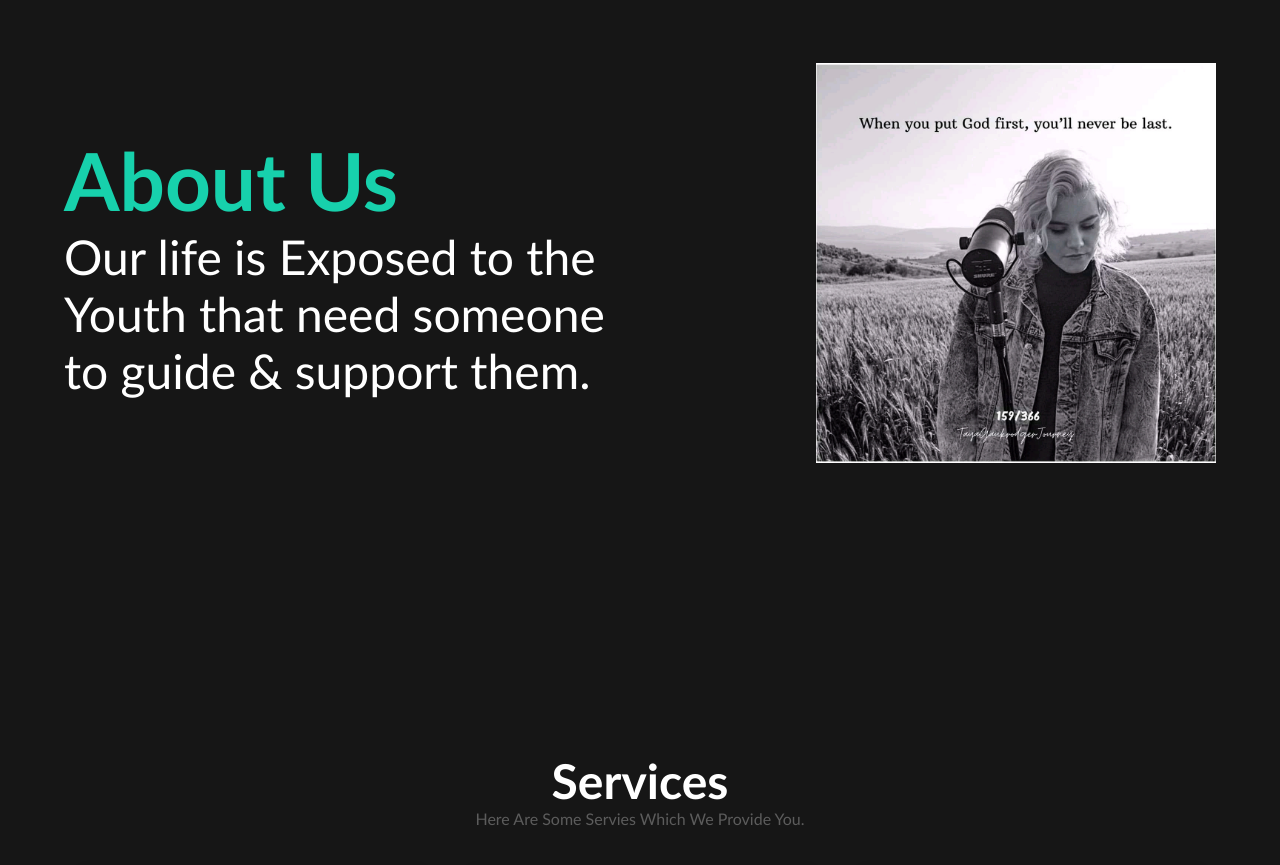
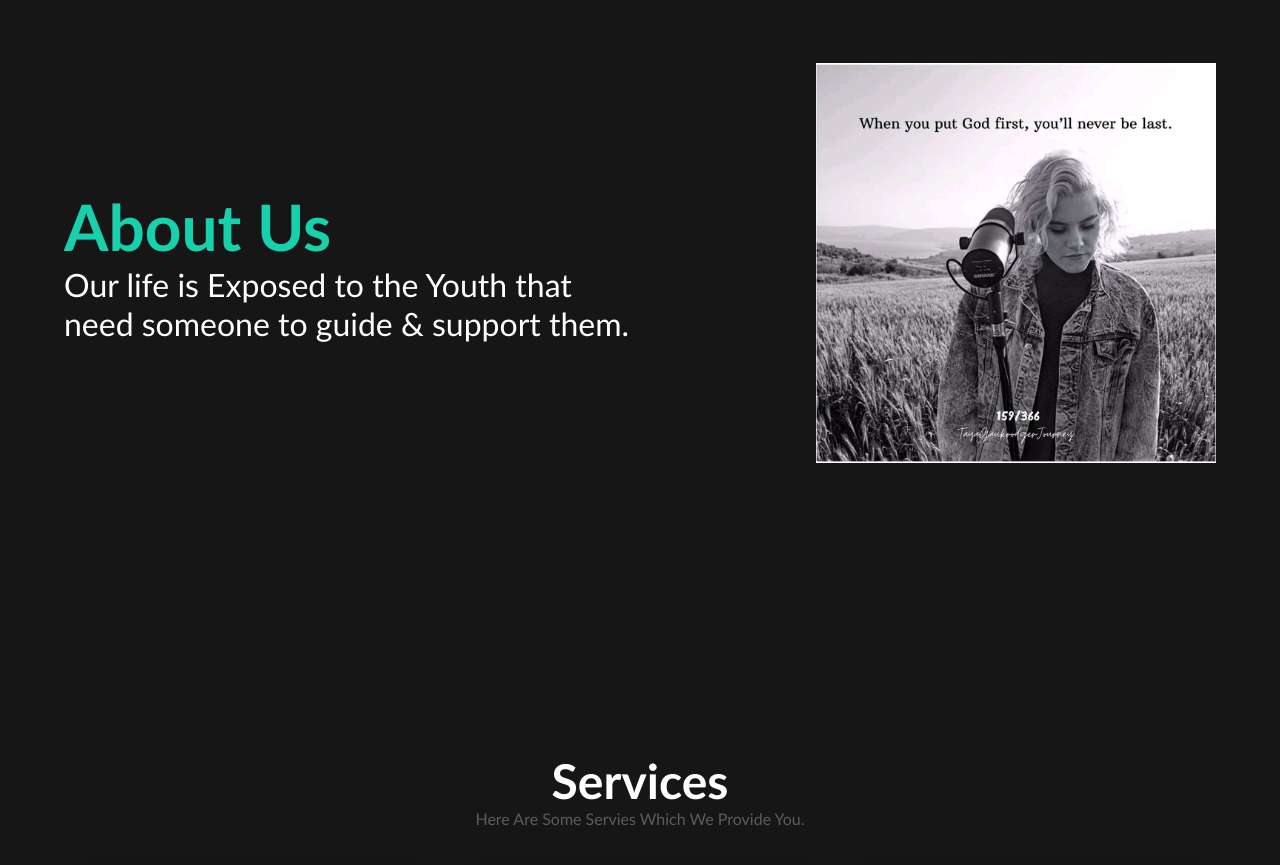
Before and after one commit to Palnetguy/youth-friends-of-st-Aloysius, a plain HTML site: page index.html in a window 1280 px wide. Shown: the part 960-1825 px from the top of the page. Drawn offline with Linux system fonts and the light colour scheme.

Commit message:
Update style.css

```diff
--- a/style.css
+++ b/style.css
@@ -178,11 +178,11 @@ nav{
 	width: 50%;
 }
 .about-text h1{
-	font-size: 5rem;
+	font-size: 4rem;
 	color:#17d1ac;
 }
 .about-text h2{
-	font-size: 3rem;
+	font-size: 2rem;
 	color:#FFFFFF;
 	font-weight: 400;
 }
```
